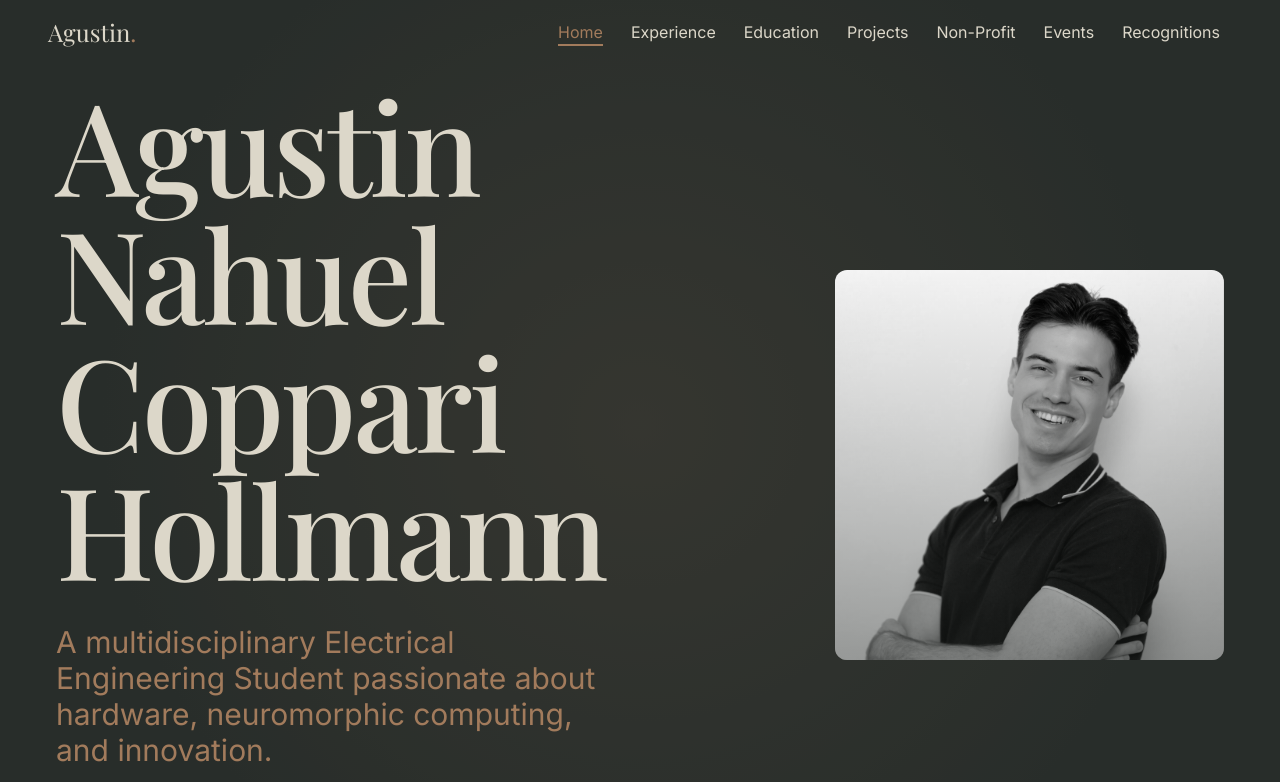
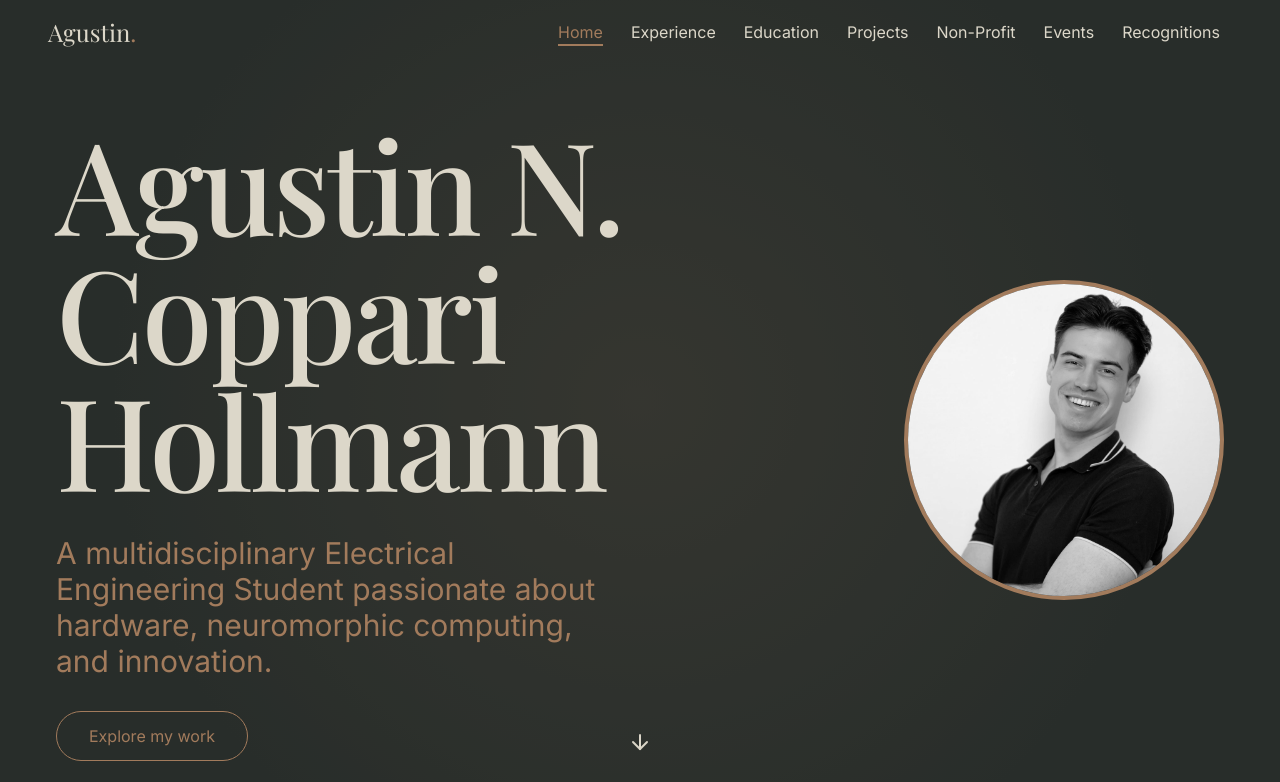
Before and after one commit to copparihollmann/page, a React (Vite) app: page / in a window 1280 px wide. Shown: the top 782 px of the page. Built offline with nearby package versions, Linux system fonts and the light colour scheme; a web font is replaced by a local one.

Commit message:
Update Hero component
- Updated the Hero component to display the image in a circular format.
- Updated the name in the Hero component to "Agustin N. Coppari Hollmann".

```diff
--- a/src/components/Hero.tsx
+++ b/src/components/Hero.tsx
@@ -1,5 +1,6 @@
 
 import { ArrowDown } from 'lucide-react';
+import { Avatar, AvatarImage, AvatarFallback } from '@/components/ui/avatar';
 
 interface HeroProps {
   name: string;
@@ -21,7 +22,7 @@ const Hero = ({ name, title, image }: HeroProps) => {
         <div className="flex flex-col md:flex-row md:items-center md:justify-between">
           <div className="max-w-5xl mb-10 md:mb-0">
             <h1 className="text-7xl sm:text-8xl md:text-9xl font-display mb-8 leading-tight animate-fade-in-slow text-cream">
-              Agustin <br /> Nahuel <br /> Coppari <br /> Hollmann
+              Agustin N. <br /> Coppari <br /> Hollmann
             </h1>
 
             <div className="max-w-xl">
@@ -38,15 +39,15 @@ const Hero = ({ name, title, image }: HeroProps) => {
           </div>
 
           {image && (
-            <div className="w-full md:w-1/3 animate-fade-in" style={{ animationDelay: '0.6s' }}>
-              <div className="relative overflow-hidden rounded-xl aspect-square">
-                <img
+            <div className="w-full md:w-1/3 animate-fade-in flex justify-center md:justify-end" style={{ animationDelay: '0.6s' }}>
+              <Avatar className="w-64 h-64 md:w-80 md:h-80 rounded-full border-4 border-light-brown overflow-hidden">
+                <AvatarImage
                   src={image}
-                  alt="Agustin Nahuel Coppari Hollmann"
-                  className="object-cover w-full h-full"
+                  alt="Agustin N. Coppari Hollmann"
+                  className="object-cover"
                 />
-                <div className="absolute inset-0 bg-gradient-to-t from-dark-green/40 to-transparent"></div>
-              </div>
+                <AvatarFallback className="text-5xl text-light-brown bg-warm-brown/20">A</AvatarFallback>
+              </Avatar>
             </div>
           )}
         </div>
--- a/src/pages/Index.tsx
+++ b/src/pages/Index.tsx
@@ -41,7 +41,7 @@ const Index = () => {
 
       <main>
         <Hero
-          name="Agustin Nahuel Coppari Hollmann"
+          name="Agustin N. Coppari Hollmann"
           title="Electrical Engineering Student"
           image="/lovable-uploads/98cfbc7b-877a-45e9-a8b1-0d9696294068.png"
         />
```
